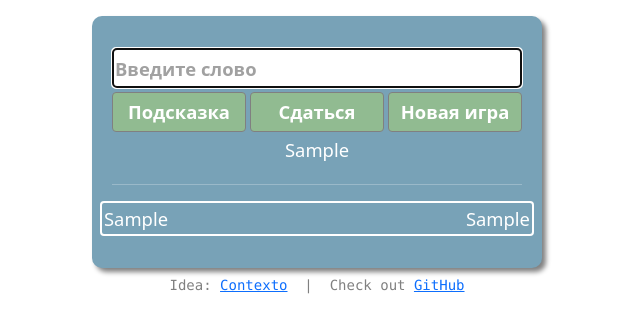
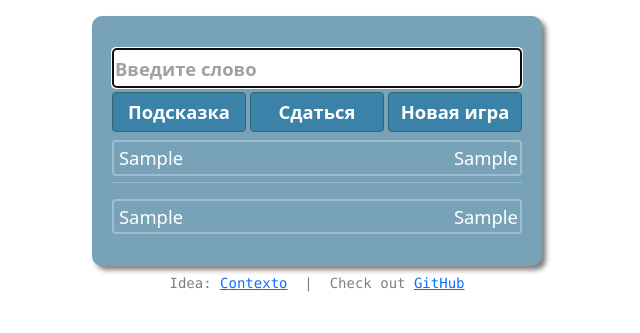
Before and after one commit to Boolev/RusContexto, a Django app: template game/templates/game/index.html in a window 1280 px wide. Shown: the top 333 px of the page, without its empty margins (323-963 px from the left). Run offline with Django 3.2, Linux system fonts and the light colour scheme; the template is opened without the code that fills it: most values are stand-ins (such as "Sample title", 1, 10 or a date in 2020); parts of the project's set-up code (start-up, migrations or seed data) failed here and were passed over.

Commit message:
improved ui

```diff
--- a/game/templates/game/index.html
+++ b/game/templates/game/index.html
@@ -28,10 +28,14 @@
                 width: 100%;
                 height: 40px;
                 border-radius: 4px;
-                border: 1px grey solid;
-                background-color: #91bb91;
+                border: 1px #356674 solid;
+                background-color: #3a82a7;
                 color: white;
                 font-weight: 600;
+            }
+
+            hr {
+                margin-top: 2px;
             }
 
             #input_word {
@@ -66,8 +70,16 @@
             }
 
             .user_guess {
+                margin-top: 4px;
+                margin-right: 0px;
+                margin-left: 0px;
                 border-radius: 4px;
-                border: 2px white solid;
+                border: 2px #9fbfd1 solid;
+
+            }
+
+            .display_word {
+                padding-left: 3px;
             }
         </style>
     </head>
@@ -126,7 +138,7 @@
                     {% if is_victory %}
                         <div class="row text-center">
                             <div class="col green">
-                                Вы отгадали слово. Можете продолжать эксперименты
+                                Вы отгадали слово!<br>Можете продолжать эксперименты
                             </div>
                         </div>
                     {% elif is_revealed %}
@@ -144,8 +156,18 @@
                                 {% for message in messages %}
                                     <div class="red">{{ message }}</div>
                                 {% endfor %}
-                            {% else %}
-                                {{ pair_for_asked }}
+                            {% elif pair_for_asked %}
+                                <div class="row user_guess">
+                                    <div class="col display_word text-start">
+                                        {{ pair_for_asked.0 }}
+                                    </div>
+
+                                    <div class="col"></div>
+
+                                    <div class="col text-end">
+                                        <div class="place">{{ pair_for_asked.1 }}</div>
+                                    </div>
+                                </div>
                             {% endif %}
                         </div>
                     </div>
@@ -158,7 +180,7 @@
 
                             {% for pair in user_guesses %}
                                 <div class="row user_guess">
-                                    <div class="col">
+                                    <div class="col display_word">
                                         {{ pair.0 }}
                                     </div>
 
```
